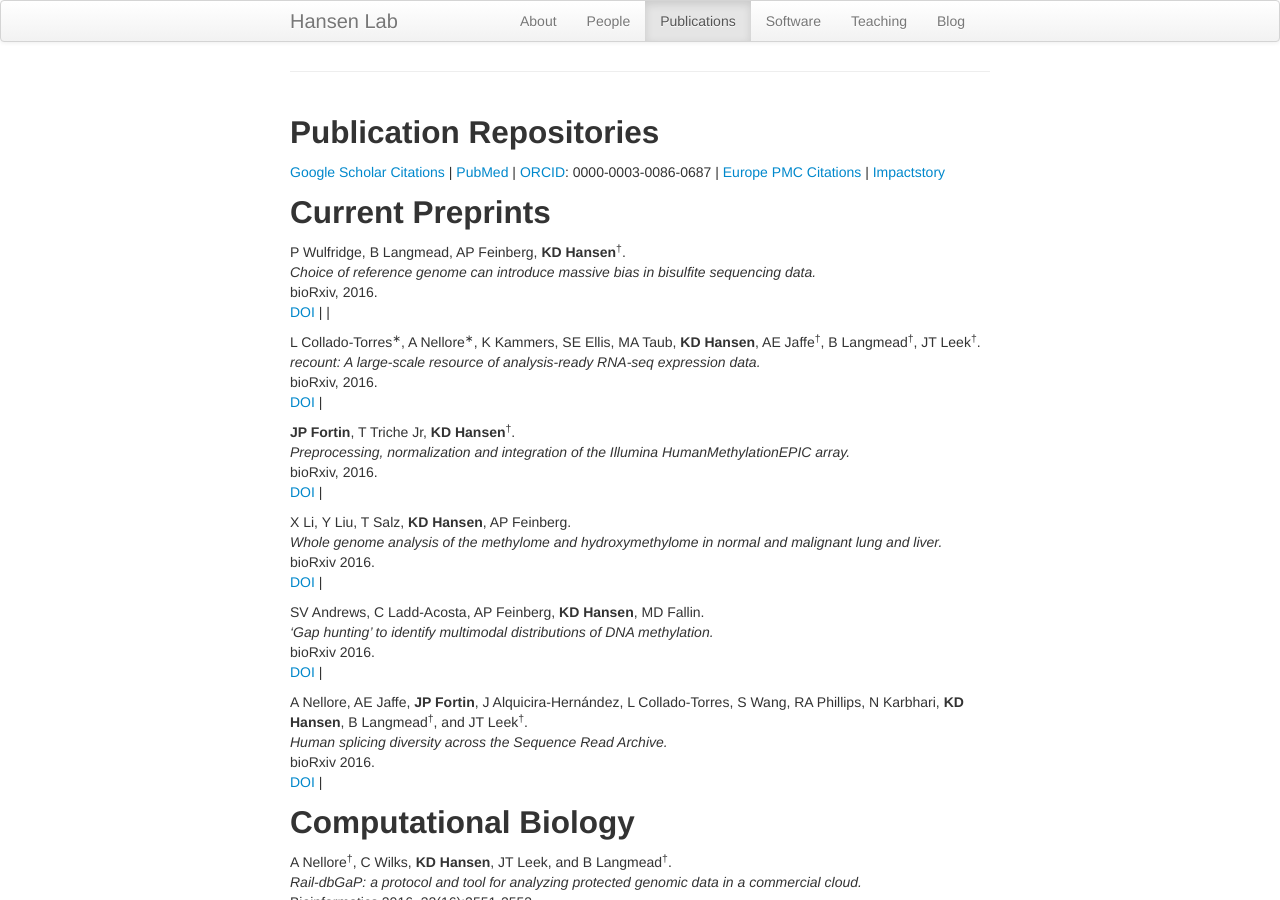
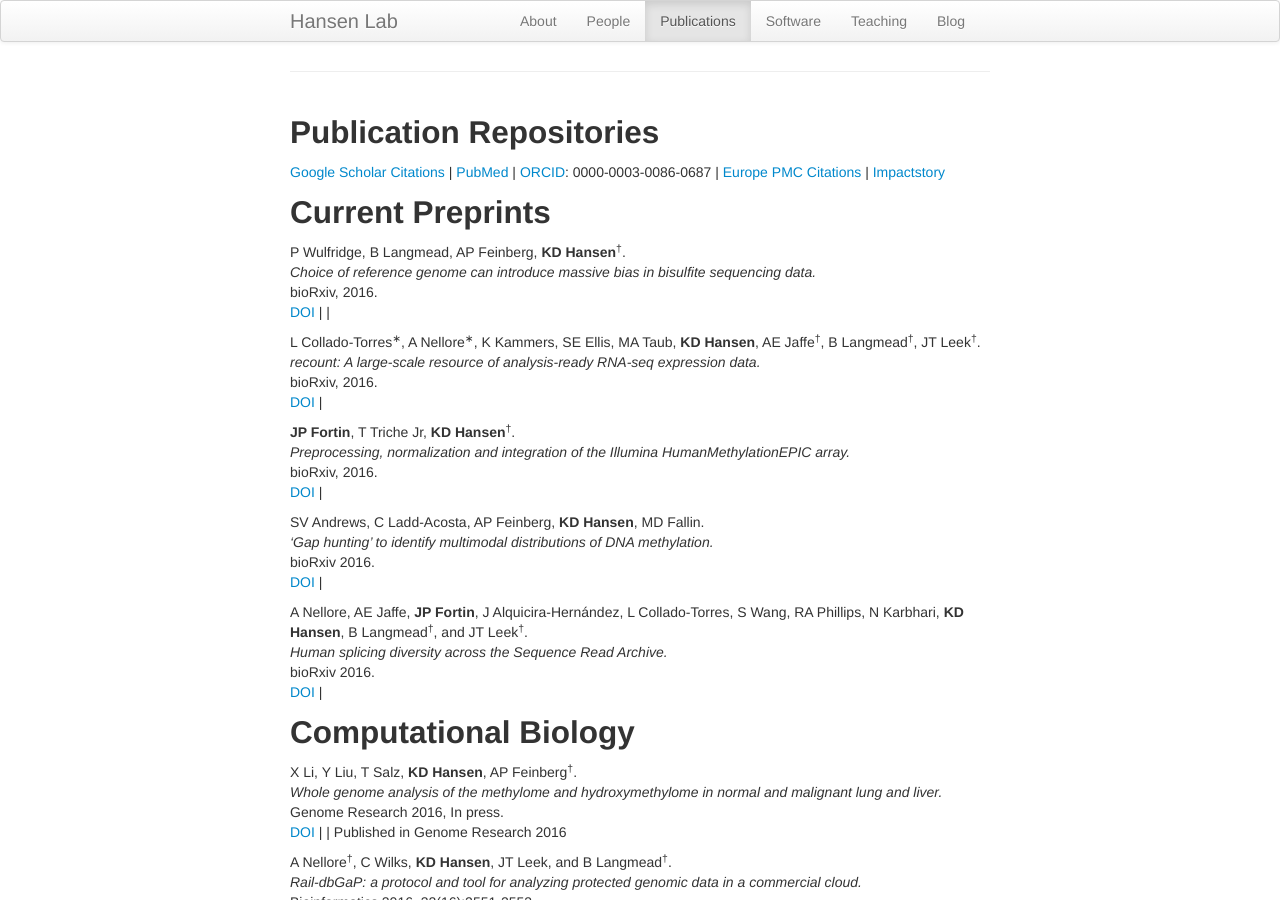
Before and after one commit to hansenlab/hansenlab.github.io, a Jekyll site: the page built from 02-pubs.md, in a window 1280 px wide and 900 px high. Built offline with Jekyll 4.4.1, drawn with Linux system fonts in a browser that asks for light colours; comment, search, counter and statistics services are not loaded; some of the changed text lies outside the part shown.

Commit message:
updated pubs

```diff
--- a/02-pubs.md
+++ b/02-pubs.md
@@ -35,11 +35,6 @@ bioRxiv, 2016.<br />
 bioRxiv, 2016.<br />
 [DOI](http://dx.doi.org/10.1101/065490) | <span data-badge-type="4" data-doi="10.1101/065490" data-hide-no-mentions="true" class="altmetric-embed"> </span><br />
 
-X Li, Y Liu, T Salz, <b>KD Hansen</b>, AP Feinberg.<br />
-<i>Whole genome analysis of the methylome and hydroxymethylome in normal and malignant lung and liver.</i><br />
-bioRxiv 2016.<br />
-[DOI](http://dx.doi.org/10.1101/062588) | <span data-badge-type="4" data-doi="10.1101/062588" data-hide-no-mentions="true" class="altmetric-embed"> </span><br />
-
 SV Andrews, C Ladd-Acosta, AP Feinberg, <b>KD Hansen</b>, MD Fallin.<br />
 <i>'Gap hunting' to identify multimodal distributions of DNA methylation.</i><br />
 bioRxiv 2016.<br />
@@ -52,6 +47,12 @@ bioRxiv 2016.<br />
 
 Computational Biology
 ---------------------
+
+X Li, Y Liu, T Salz, <b>KD Hansen</b>, AP Feinberg<sup>&dagger;</sup>.<br />
+<i>Whole genome analysis of the methylome and hydroxymethylome in normal and malignant lung and liver.</i><br />
+Genome Research 2016, In press.<br />
+[DOI](http://dx.doi.org/10.1101/gr.211854.116) | <span data-badge-type="4" data-doi="10.1101/gr.211854.116" data-hide-no-mentions="true" class="altmetric-embed"> </span> |
+Published in Genome Research 2016
 
 A Nellore<sup>&dagger;</sup>, C Wilks, <b>KD Hansen</b>, JT Leek, and B Langmead<sup>&dagger;</sup>.<br />
 <i>Rail-dbGaP: a protocol and tool for analyzing protected genomic data in a commercial cloud.</i><br />
@@ -383,6 +384,13 @@ Leanpub, 2016.<br />
 Published Preprints
 -------------------
 
+X Li, Y Liu, T Salz, <b>KD Hansen</b>, AP Feinberg.<br />
+<i>Whole genome analysis of the methylome and hydroxymethylome in normal and malignant lung and liver.</i><br />
+bioRxiv 2016.<br />
+[DOI](http://dx.doi.org/10.1101/062588) | <span data-badge-type="4" data-doi="10.1101/062588" data-hide-no-mentions="true" class="altmetric-embed"> </span> |
+Published in Genome Research 2016
+
+
 A Nellore<sup>&dagger;</sup>, C Wilks, <b>KD Hansen</b>, JT Leek, and B Langmead<sup>&dagger;</sup>.<br />
 <i>Rail-dbGaP: a protocol and tool for analyzing protected genomic data in a commercial cloud.</i><br />
 bioRxiv 2015.<br />
```
